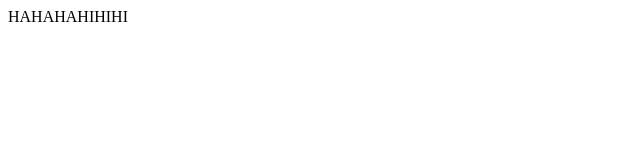
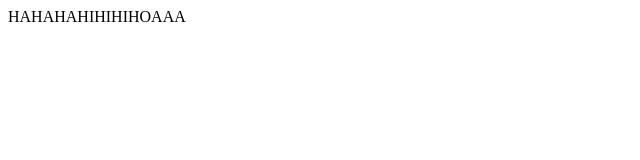
Before and after one commit to vrsroberto/kerja, a plain HTML site: page index.html in a window 1280 px wide. Shown: the full height of the page, 0-640 px from the left. Drawn offline with Linux system fonts and the light colour scheme.

Commit message:
Update index.html

```diff
--- a/index.html
+++ b/index.html
@@ -1,5 +1,5 @@
 <HTML>
 <BODY>
-  HAHAHAHIHIHI
+  HAHAHAHIHIHIHOAAA
 </BODY>
 </HTML>
```
